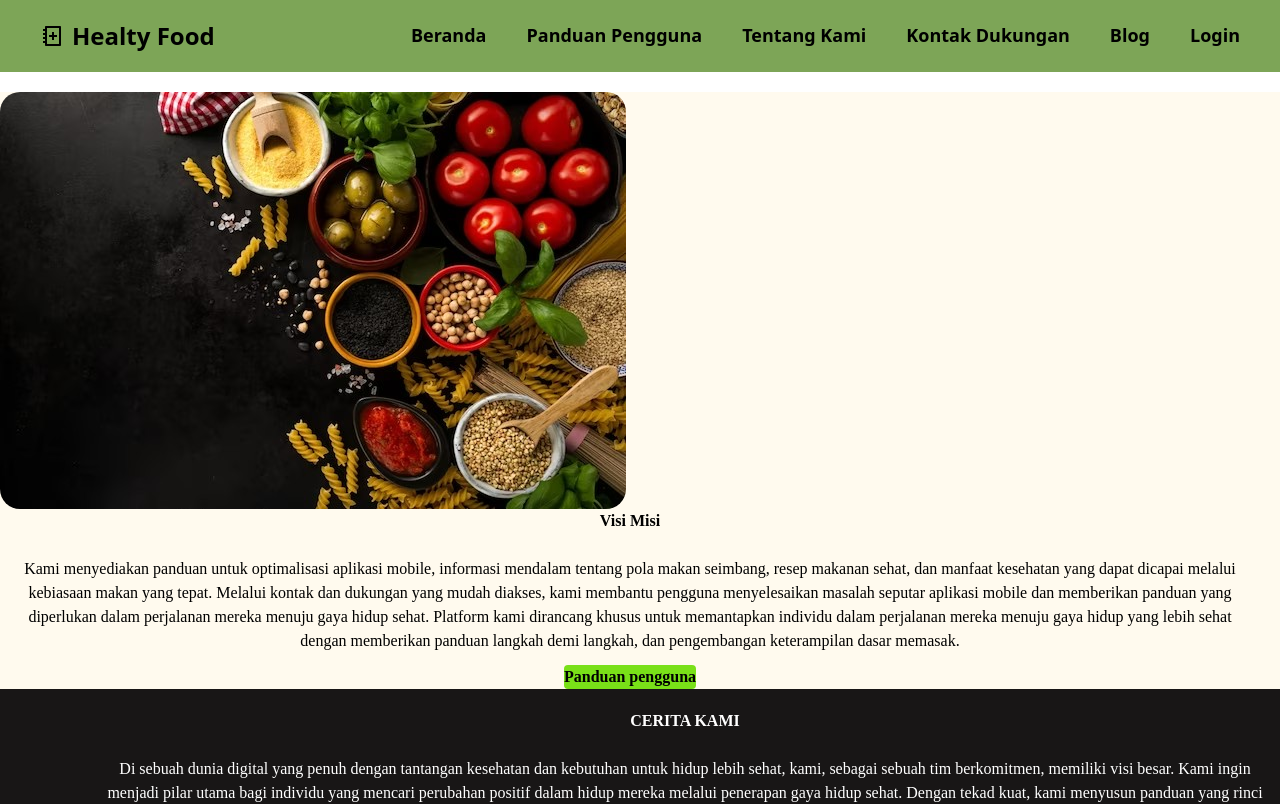
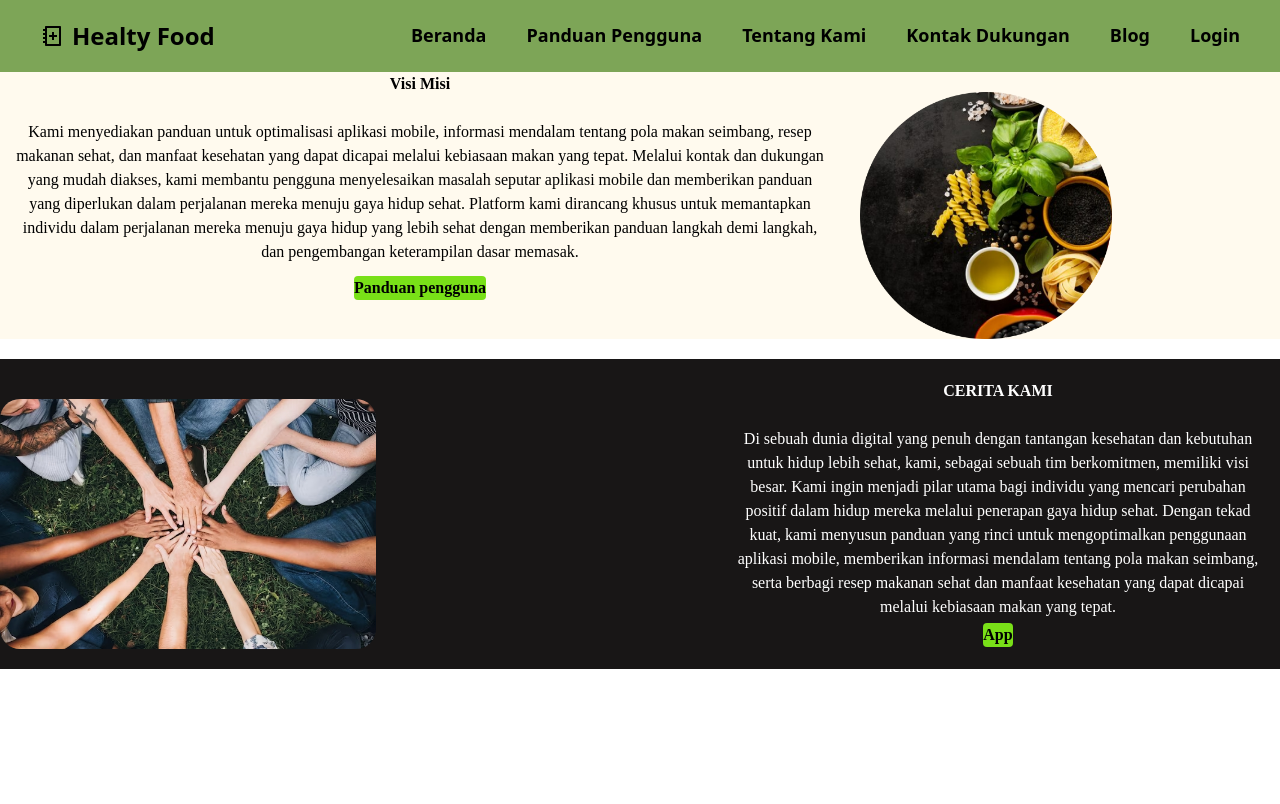
Before and after one commit to BeCipes/Web-Development, a React (Vite) app: page /about in a window 1280 px wide. Shown: the top 804 px of the page. Built offline with nearby package versions, Linux system fonts and the light colour scheme.

Commit message:
on process

```diff
--- a/src/Pages/About.jsx
+++ b/src/Pages/About.jsx
@@ -7,29 +7,28 @@ const About = () => {
       <Navbar />
 
       <div className="container-fluid sectionView pt-lg-5" style={{ backgroundColor: '#FFFAEE', fontFamily: 'Poppins' }}>
-        <div className="row pb-lg-5">
-
-          <div className="col-md-6 col-12 text-center order-lg-1 order-2">
-            <img src="src/assets/Landingpage1.jpg" alt="" style={{ maxWidth: '100%', height: 'auto', marginTop: '20px', borderRadius: '20px' }} />
-          </div>
-          <div className="me-5 col-xl-6 col-12 order-lg-2 order-1 pt-lg-5 pe-lg-5 p-md-5 text-lg-start text-center kolomview">
-            <span className="fw-bold text-display-4" style={{fontWeight: 'bold', fontFamily: 'Poppins' }}>Visi Misi</span><br /><br />
-            <p className="px-md-0 px-3 fs-md-6 fs-6 text-md-start text-center"  >
-              Kami menyediakan panduan untuk optimalisasi aplikasi mobile, informasi mendalam tentang pola makan seimbang, resep makanan sehat, dan manfaat kesehatan yang dapat dicapai melalui kebiasaan makan yang tepat.
-              Melalui kontak dan dukungan yang mudah diakses, kami membantu pengguna menyelesaikan masalah seputar aplikasi mobile dan memberikan panduan yang diperlukan dalam perjalanan mereka menuju gaya hidup sehat.
-              Platform kami dirancang khusus untuk memantapkan individu dalam perjalanan mereka menuju gaya hidup yang lebih sehat dengan memberikan panduan langkah demi langkah, dan pengembangan keterampilan dasar memasak.
-            </p>
+  <div className="row pb-lg-5" style={{ display: 'flex' }}>
+    <div className="col-md-6 col-12 text-center order-lg-1 order-2" style={{ flex: 1 }}>
+      <img src="src/assets/Tentangkami.png" alt="" style={{ maxWidth: '60%', height: 'auto', marginTop: '20px', borderRadius: '20px' }} />
+    </div>
+    <div className="me-5 col-xl-6 col-12 order-lg-2 order-1 pt-lg-5 pe-lg-5 p-md-5 text-lg-start text-center kolomview" style={{ flex: 2 }}>
+      <span className="fw-bold text-display-4" style={{ fontWeight: 'bold', fontFamily: 'Poppins' }}>Visi Misi</span><br /><br />
+      <p className="px-md-0 px-3 fs-md-6 fs-6 text-md-start text-center">
+        Kami menyediakan panduan untuk optimalisasi aplikasi mobile, informasi mendalam tentang pola makan seimbang, resep makanan sehat, dan manfaat kesehatan yang dapat dicapai melalui kebiasaan makan yang tepat.
+        Melalui kontak dan dukungan yang mudah diakses, kami membantu pengguna menyelesaikan masalah seputar aplikasi mobile dan memberikan panduan yang diperlukan dalam perjalanan mereka menuju gaya hidup sehat.
+        Platform kami dirancang khusus untuk memantapkan individu dalam perjalanan mereka menuju gaya hidup yang lebih sehat dengan memberikan panduan langkah demi langkah, dan pengembangan keterampilan dasar memasak.
+      </p>
             <a href="#Panduan">
-              <button type="button" className="btn btn-rounded btn-dark px-md-5 mt-3 tombol2 rounded" style={{ backgroundColor: '#79E018', fontWeight: 'bold', fontFamily: 'Poppins' }}>
+              <button type="button" className="btn btn-rounded btn-dark px-md-5 mt-3 tombol2 rounded" style={{ backgroundColor: '#79E018', fontWeight: 'bold', fontFamily: 'Poppins' , marginBottom: '20px'}}>
                 Panduan pengguna
               </button>
             </a>
           </div>
         </div>
       </div>
-      <div className="container-fluid sectionView pt-5 pb-5" style={{ backgroundColor: '#181616', fontFamily: 'Poppins' }}>
-        <div className="col-lg-6 col-12 order-lg-1 order-2 p-lg-5 p-md-5 p-0 text-lg-start text-center kolomview" style={{ marginLeft: '90px' }}>
-        <span className="fw-bold text-display-4" style={{fontWeight: 500,color: '#FFFFFF',fontWeight: 'bold', fontFamily: 'Poppins' }}>CERITA KAMI</span><br /><br />
+      <div className="container-fluid sectionView pt-5 pb-5" style={{ marginTop: '20px',backgroundColor: '#181616', fontFamily: 'Poppins' , display: 'flex'}}>
+        <div className="col-lg-6 col-12 order-lg-1 order-2 p-lg-5 p-md-5 p-0 text-lg-start text-center kolomview" style={{ marginLeft: '90px', flex: 1 }}>
+        <span className="fw-bold text-display-4" style={{fontWeight: 500,color: '#FFFFFF',fontWeight: 'bold', fontFamily: 'Poppins', marginTop: '20px' }}>CERITA KAMI</span><br /><br />
           <p className="px-md-0 px-3 fs-md-6 fs-6 text-md-start text-center" style={{fontWeight: 500,color: '#FFFFFF', fontFamily: 'Poppins' }} >
             Di sebuah dunia digital yang penuh dengan tantangan kesehatan dan kebutuhan untuk hidup lebih sehat, kami, sebagai sebuah tim berkomitmen, memiliki visi besar. Kami ingin menjadi pilar utama bagi individu yang mencari perubahan positif dalam hidup mereka melalui penerapan gaya hidup sehat. Dengan tekad kuat, kami menyusun panduan yang rinci untuk mengoptimalkan penggunaan aplikasi mobile, memberikan informasi mendalam tentang pola makan seimbang, serta berbagi resep makanan sehat dan manfaat kesehatan yang dapat dicapai melalui kebiasaan makan yang tepat.
           </p>
@@ -40,7 +39,7 @@ const About = () => {
           </a>
         </div>
         <div className="col-lg-6 col-12 order-lg-2 mx-sm-5 order-1 m-auto text-center">
-          <img src="src/assets/community.jpg" alt="image" style={{ width: '90%', height: 'auto', marginTop: '20px', borderRadius: '20px' }} />
+          <img src="src/assets/community.jpg" alt="image" style={{ width: '60%', height: 'auto', marginTop: '20px', borderRadius: '20px' }} />
         </div>
       </div>
     </>
```
Also changed, not shown: src/assets/Tentangkami.png (added).
